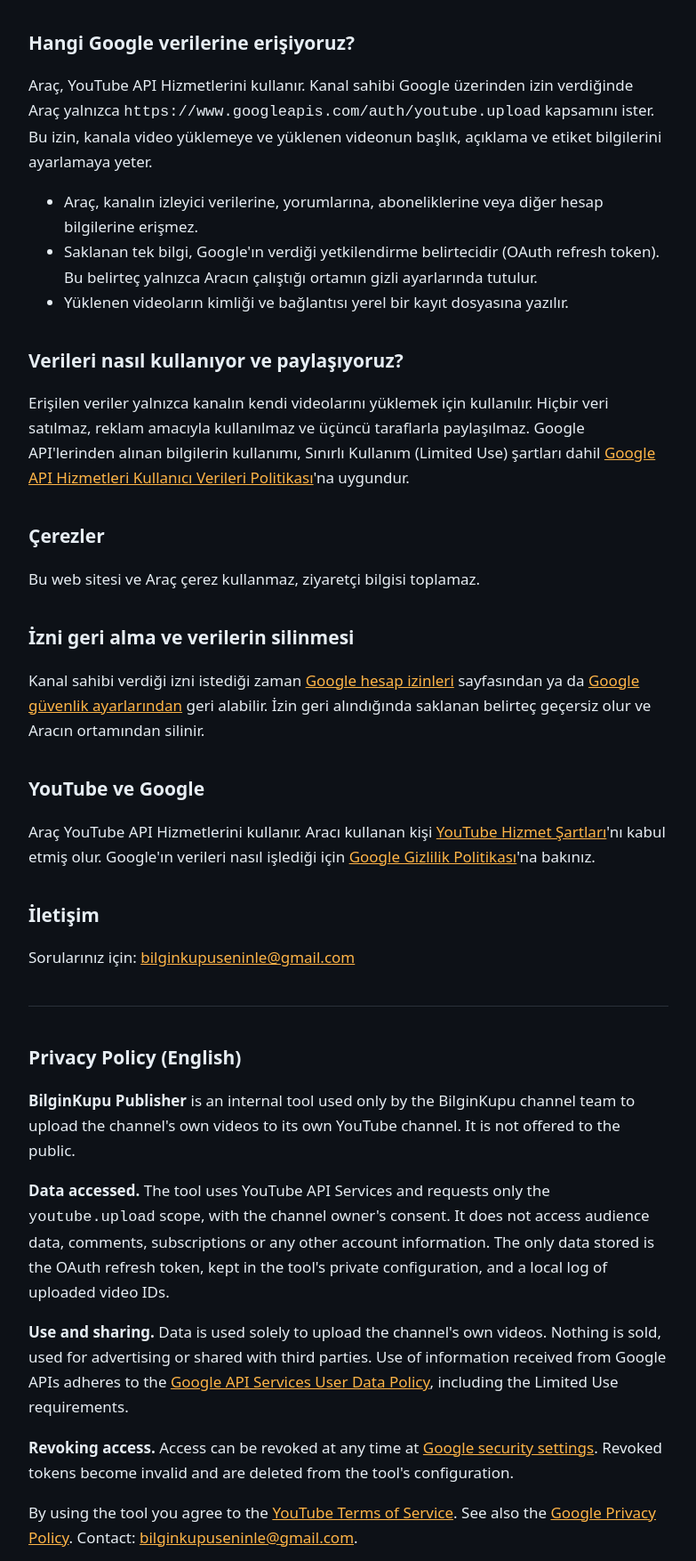
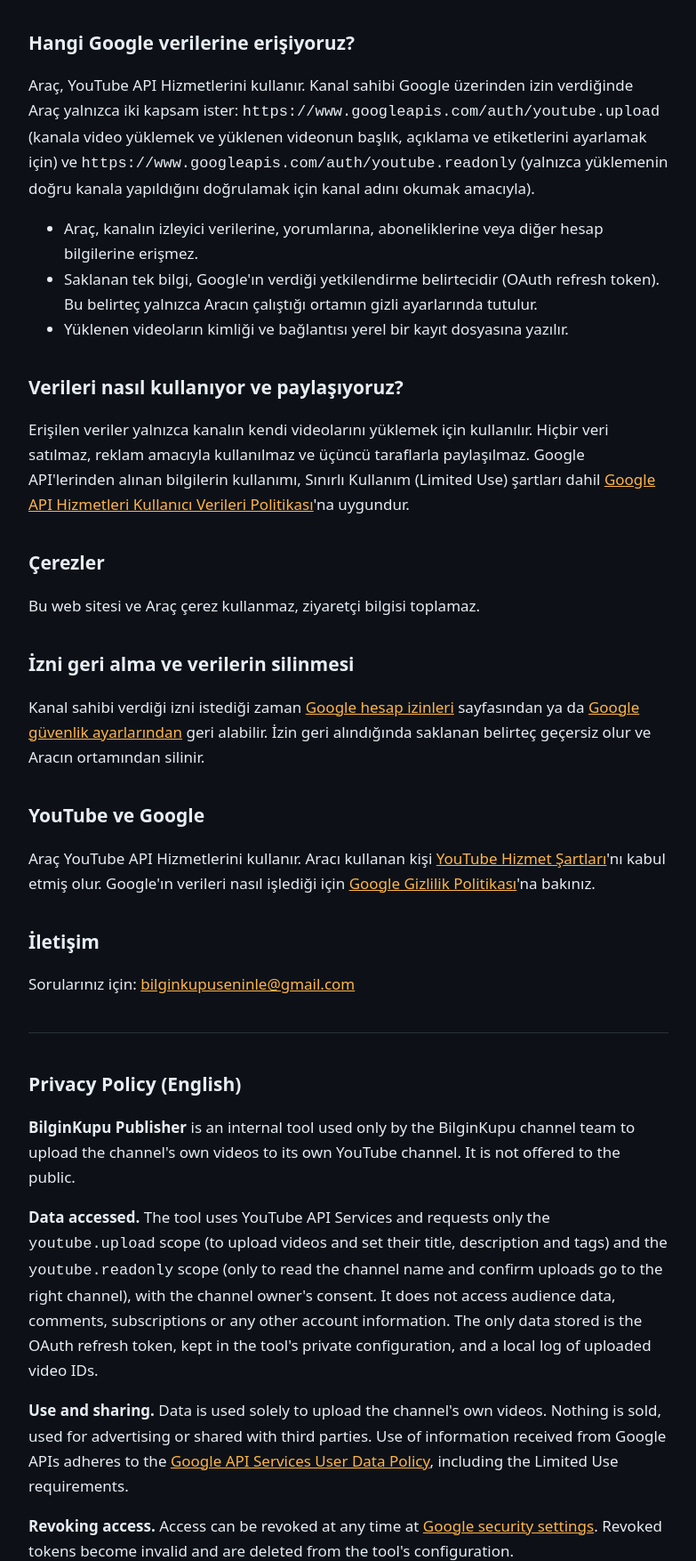
Before and after one commit to mertaydogdu10-wq/bilginkupu, a plain HTML site: page privacy.html in a window 1280 px wide. Shown: the part 320-2074 px from the top of the page at 89% size, without its empty margins (248-1031 px from the left). Drawn offline with Linux system fonts and the light colour scheme.

Commit message:
Privacy policy: list the youtube.readonly scope
Co-Authored-By: Claude Opus 5.5 <noreply@anthropic.com>

```diff
--- a/privacy.html
+++ b/privacy.html
@@ -16,7 +16,7 @@
   <p>BilginKupu Yayın Aracı ("Araç"), BilginKupu kanal ekibinin kendi ürettiği videoları yalnızca kendi YouTube kanalına yüklemek için kullandığı dahili bir yazılımdır. Herkese açık bir hizmet değildir ve başka kullanıcılar tarafından kullanılmaz.</p>
 
   <h2>Hangi Google verilerine erişiyoruz?</h2>
-  <p>Araç, YouTube API Hizmetlerini kullanır. Kanal sahibi Google üzerinden izin verdiğinde Araç yalnızca <code>https://www.googleapis.com/auth/youtube.upload</code> kapsamını ister. Bu izin, kanala video yüklemeye ve yüklenen videonun başlık, açıklama ve etiket bilgilerini ayarlamaya yeter.</p>
+  <p>Araç, YouTube API Hizmetlerini kullanır. Kanal sahibi Google üzerinden izin verdiğinde Araç yalnızca iki kapsam ister: <code>https://www.googleapis.com/auth/youtube.upload</code> (kanala video yüklemek ve yüklenen videonun başlık, açıklama ve etiketlerini ayarlamak için) ve <code>https://www.googleapis.com/auth/youtube.readonly</code> (yalnızca yüklemenin doğru kanala yapıldığını doğrulamak için kanal adını okumak amacıyla).</p>
   <ul>
     <li>Araç, kanalın izleyici verilerine, yorumlarına, aboneliklerine veya diğer hesap bilgilerine erişmez.</li>
     <li>Saklanan tek bilgi, Google'ın verdiği yetkilendirme belirtecidir (OAuth refresh token). Bu belirteç yalnızca Aracın çalıştığı ortamın gizli ayarlarında tutulur.</li>
@@ -41,7 +41,7 @@
   <hr>
   <h2>Privacy Policy (English)</h2>
   <p><strong>BilginKupu Publisher</strong> is an internal tool used only by the BilginKupu channel team to upload the channel's own videos to its own YouTube channel. It is not offered to the public.</p>
-  <p><strong>Data accessed.</strong> The tool uses YouTube API Services and requests only the <code>youtube.upload</code> scope, with the channel owner's consent. It does not access audience data, comments, subscriptions or any other account information. The only data stored is the OAuth refresh token, kept in the tool's private configuration, and a local log of uploaded video IDs.</p>
+  <p><strong>Data accessed.</strong> The tool uses YouTube API Services and requests only the <code>youtube.upload</code> scope (to upload videos and set their title, description and tags) and the <code>youtube.readonly</code> scope (only to read the channel name and confirm uploads go to the right channel), with the channel owner's consent. It does not access audience data, comments, subscriptions or any other account information. The only data stored is the OAuth refresh token, kept in the tool's private configuration, and a local log of uploaded video IDs.</p>
   <p><strong>Use and sharing.</strong> Data is used solely to upload the channel's own videos. Nothing is sold, used for advertising or shared with third parties. Use of information received from Google APIs adheres to the <a href="https://developers.google.com/terms/api-services-user-data-policy">Google API Services User Data Policy</a>, including the Limited Use requirements.</p>
   <p><strong>Revoking access.</strong> Access can be revoked at any time at <a href="https://security.google.com/settings/security/permissions">Google security settings</a>. Revoked tokens become invalid and are deleted from the tool's configuration.</p>
   <p>By using the tool you agree to the <a href="https://www.youtube.com/t/terms">YouTube Terms of Service</a>. See also the <a href="https://policies.google.com/privacy">Google Privacy Policy</a>. Contact: <a href="mailto:bilginkupuseninle@gmail.com">bilginkupuseninle@gmail.com</a>.</p>
```
